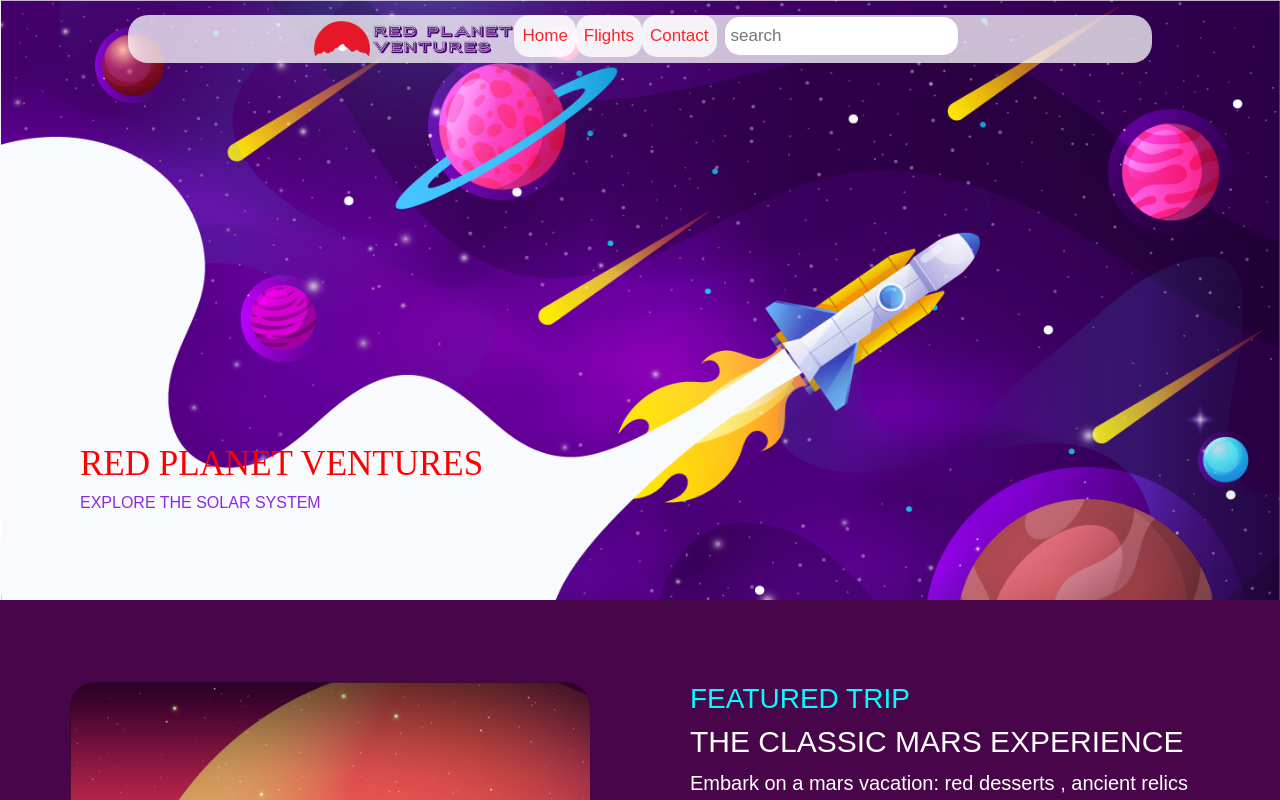
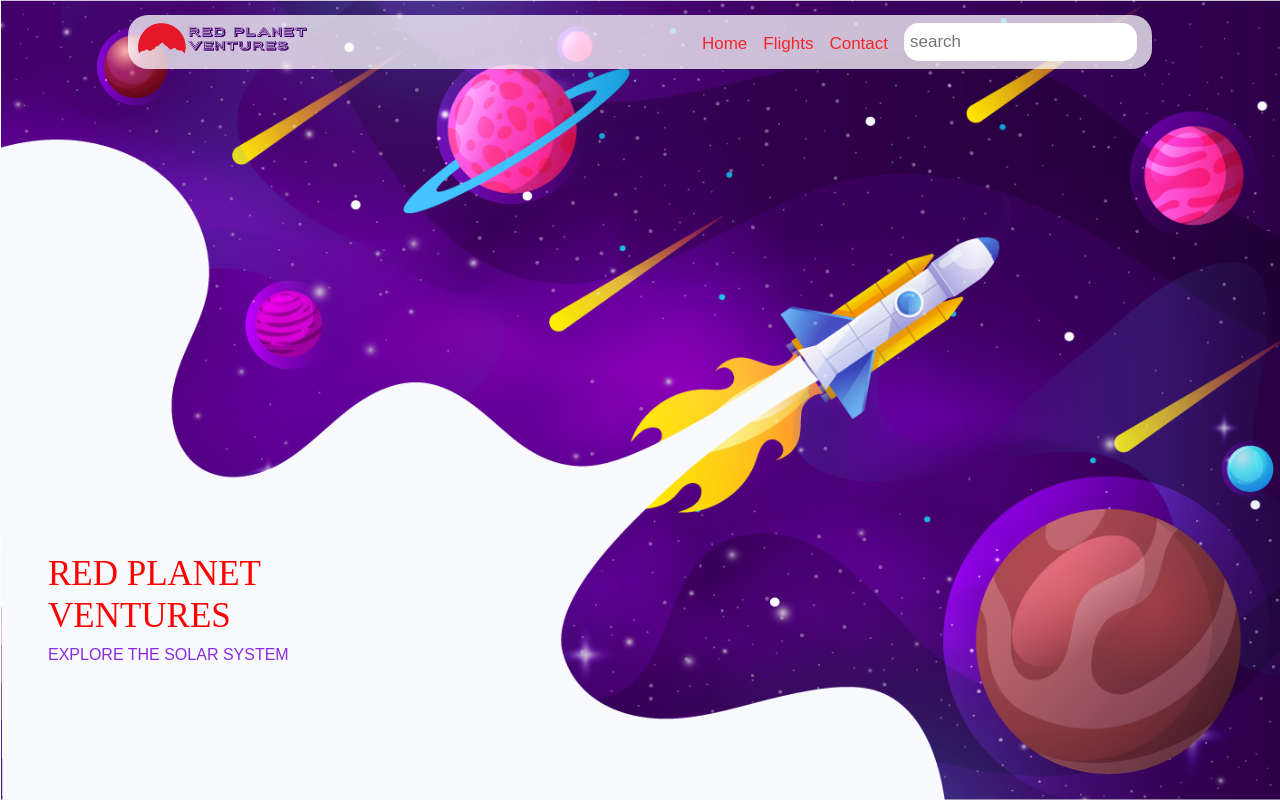
Before and after one commit to Curtis-Alben/RED_PLANET_VENTURES, a plain HTML site: page index.html in a window 1280 px wide. Shown: the top 800 px of the page. Drawn offline with nearby package versions, Linux system fonts and the light colour scheme.

Commit message:
edited nav and hero page layout

```diff
--- a/css/main.css
+++ b/css/main.css
@@ -9,9 +9,9 @@ body {
 
 nav {
 
-    display: flex;
+    /*display: flex;
     justify-content: center;
-    align-items: center;
+    align-items: center;*/
     background-color: rgba(255, 255, 255, 0.746);
     border-radius: 20px;
     position: fixed;
@@ -24,7 +24,9 @@ nav {
 }
 
 .logo {
-
+   width: 180px;
+   padding-top: 8px;
+   padding-left: 10px;
 }
 
 .nav-list {
@@ -33,6 +35,7 @@ nav {
 
 .nav-item{
     padding: 5px 2px;
+    background-color: transparent;
 }
 
 /* NAVBAR */
@@ -44,27 +47,15 @@ header {
 }
 
 
-
-
-
-
-
-
-.topNavHome{
-    overflow: hidden;
-    background-color: whitesmoke;
-    border-radius: 50%;
-
-
-}
-
-.topNavCenterHome a{
+.nav-links{
     float: left;
     color: gray;
     text-align: center;
     padding: 8px 8px;
     font-size: 17px;
     text-decoration: none;
+    margin-top: 8px;
+
 }
 
 .topNavCenterHome{
@@ -76,16 +67,16 @@ header {
     float: right;
     padding: 6px 6px;
     border: 1em;
-    margin-top: 2px;
+    margin-top: 8px;
     margin-bottom: 8px;
     margin-left: 8px;
-    margin-right: 8px;
+    margin-right: 15px;
     font-size: 17px;
     border-radius: 15px;
 }
 
 .topNavCenterHome a.active{
-    background-color: white;
+    background-color: transparent;
     color: red;
     opacity: 0.8;
     border-radius: 15px;
@@ -93,7 +84,7 @@ header {
 }
 
 .topNavCenterHome a:hover{
-    background-color: gray;
+    color: rebeccapurple;
 }
 
 *{
@@ -102,19 +93,24 @@ header {
 
 .headerSection{
     background-image: url(../Assets/Images/homePageHeader.png);
+    background-repeat: no-repeat;
     background-size: cover;
+    height: 100vh;
 
 }
 
 .headerFlex{
     display: flex;
-    height: 600px;
+    height: 90vh;
     justify-content: flex-start;
     align-items: flex-end;
-    padding: 5em;
+    padding: 2em 5em 3rem 3em;
     width: 100%;
 }
 
+.hero-heading{
+    font-family: url();
+}
 
 
 
@@ -149,7 +145,9 @@ padding: 2em 0;
     width: 100%;
 }
 
-
+.hero-heading{
+    width: 400px;
+}
 
 
 h1{
--- a/index.html
+++ b/index.html
@@ -17,21 +17,19 @@
 <body>
 
   <nav>
-    <div class="topNavHome"></div>
+
 
     <a
-
-    href="index.html"><img src="../Assets/Images/logo.png" width="200px">
-
+    href="index.html" ><img  class="logo" src="../Assets/Images/logo.png">
     </a>
 
 
     <div class="topNavCenterHome">
 
-      <a class="active" href="../index.html">Home</a>
-      <a class="active" href="../pages/flights.html">Flights</a>
-      <a class="active" href="../pages/contact.html">Contact</a>
-      <input type="text" placeholder="search">
+      <a class="active nav-links" href="../index.html">Home</a>
+      <a class="active nav-links" href="../pages/flights.html">Flights</a>
+      <a class="active nav-links" href="../pages/contact.html">Contact</a>
+      <input class="search-bar" type="text" placeholder="search">
 
 
     </div>
@@ -48,7 +46,7 @@
 
 
   <div class="flex-items">
-    <h1>RED PLANET VENTURES</h1>
+    <h1 class="hero-heading">RED PLANET VENTURES</h1>
     <h2>EXPLORE THE SOLAR SYSTEM</h2>
   </div>
 
```
Also changed, not shown: 3 other files.
